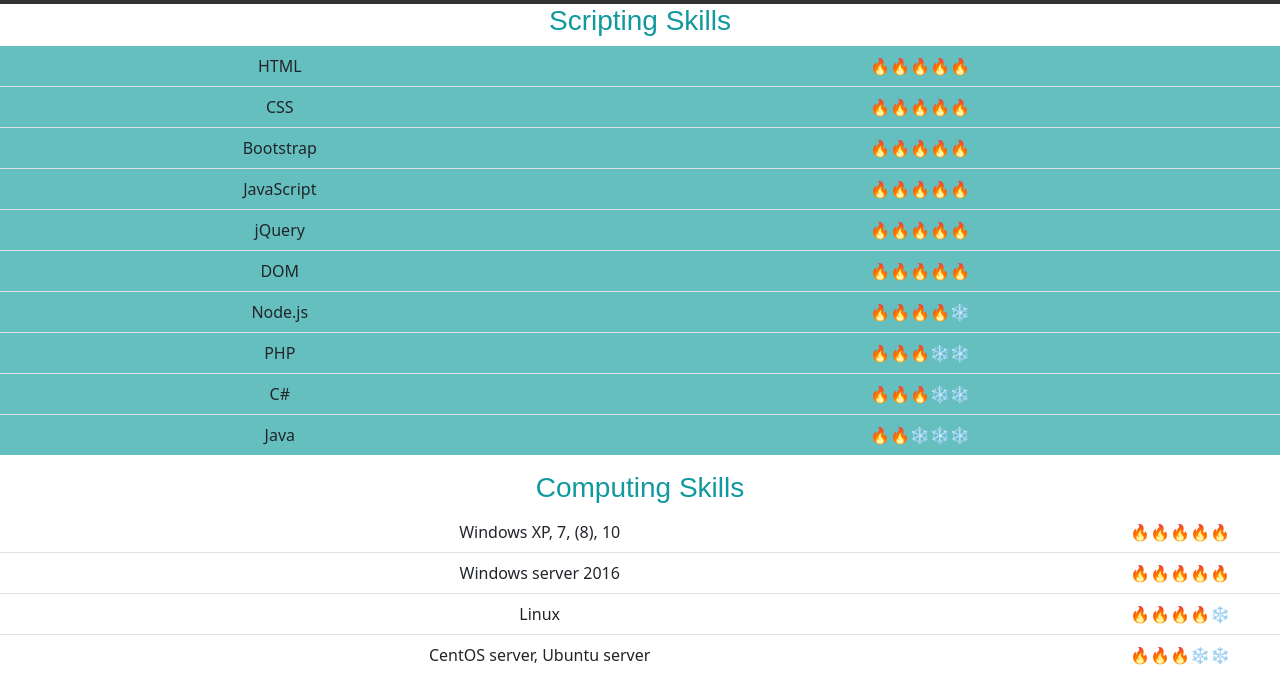
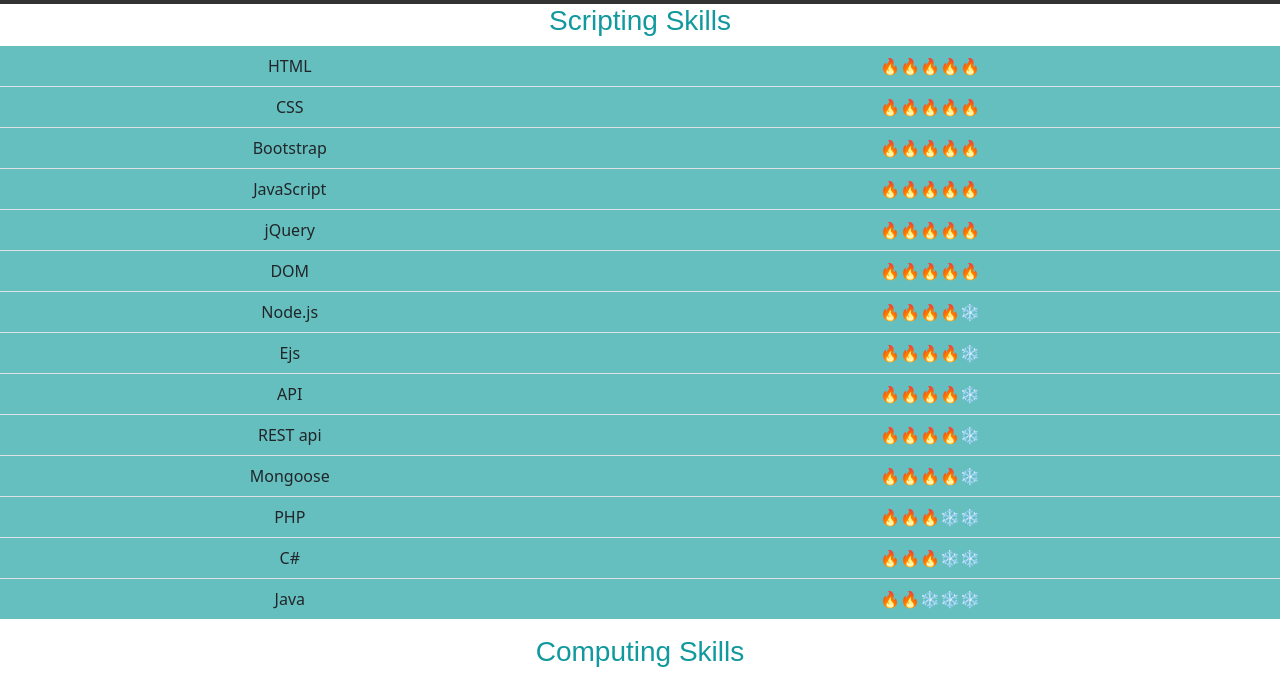
Before and after one commit to CaleneldaNelthea/MySite, a plain HTML site: page skills.html in a window 1280 px wide. Shown: the part 72-745 px from the top of the page. Drawn offline with nearby package versions, Linux system fonts and the light colour scheme.

Commit message:
update skills

```diff
--- a/skills.html
+++ b/skills.html
@@ -63,6 +63,22 @@
             <td>🔥🔥🔥🔥❄</td>
         </tr>
         <tr>
+            <td>Ejs</td>
+            <td>🔥🔥🔥🔥❄</td>
+        </tr>
+        <tr>
+            <td>API</td>
+            <td>🔥🔥🔥🔥❄</td>
+        </tr>
+        <tr>
+            <td>REST api</td>
+            <td>🔥🔥🔥🔥❄</td>
+        </tr>
+        <tr>
+            <td>Mongoose</td>
+            <td>🔥🔥🔥🔥❄</td>
+        </tr>
+        <tr>
             <td>PHP</td>
             <td>🔥🔥🔥❄❄</td>
         </tr>
```
